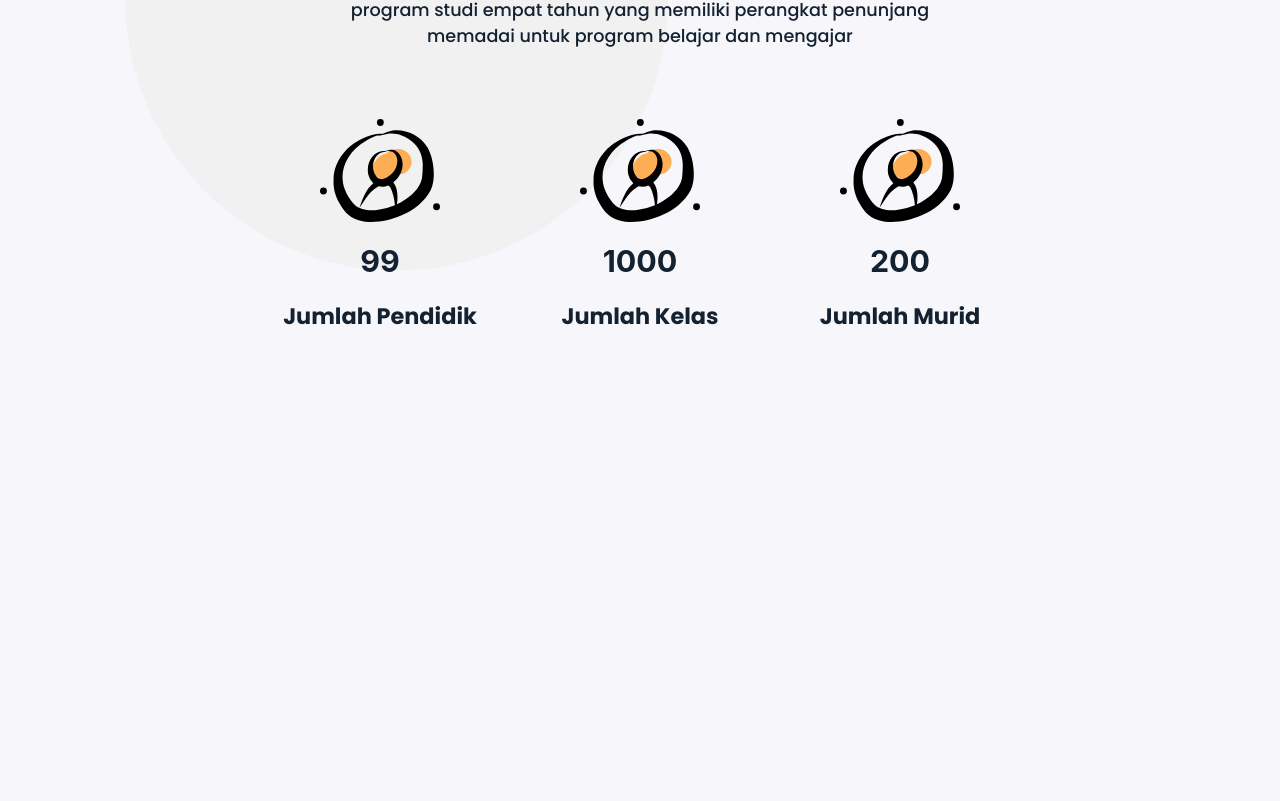
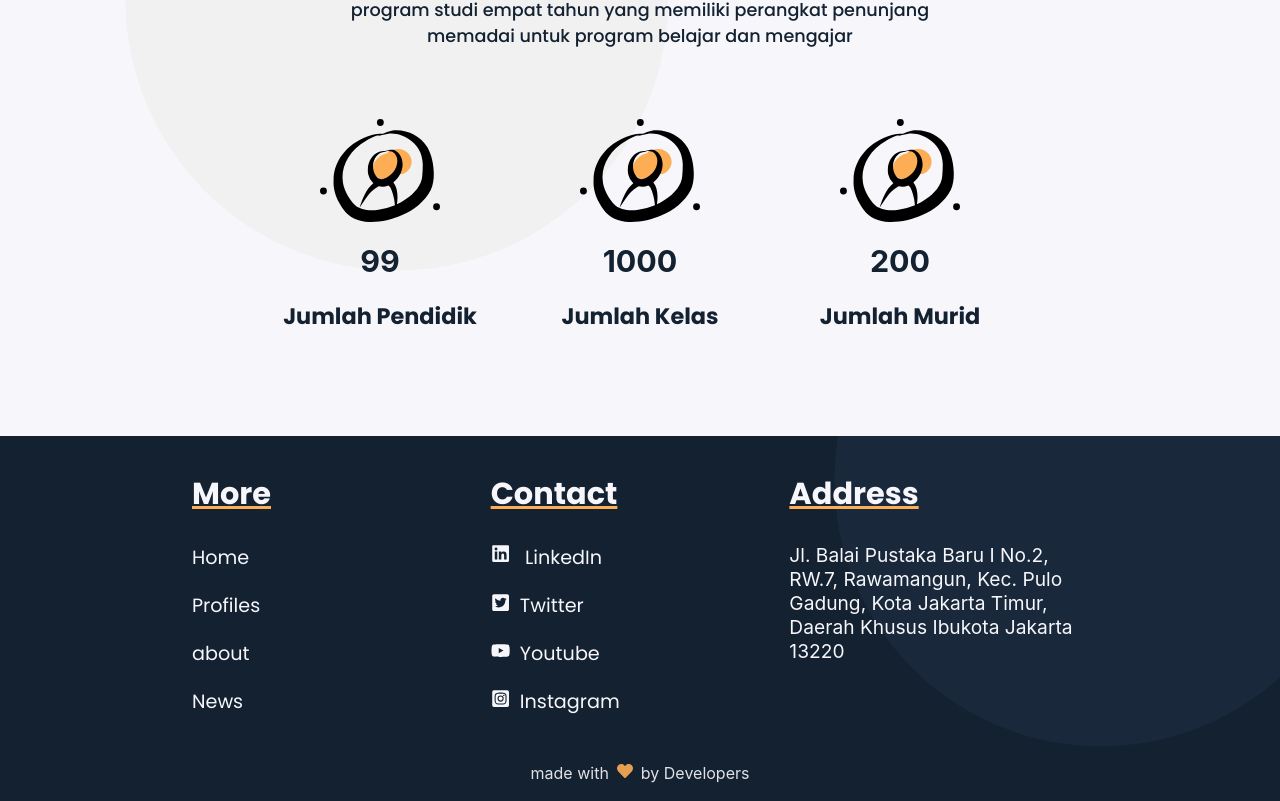
Before and after one commit to NAoHR/detailku-sija, a Next.js app: page / in a window 1280 px wide. Shown: the part 780-1581 px from the top of the page. Before the commit the page ends 1216 px from the top, so only its background shows below. Built offline with nearby package versions, Linux system fonts and the light colour scheme.

Commit message:
add footer component

```diff
--- /dev/null
+++ b/components/Footer.jsx
@@ -0,0 +1,122 @@
+import style from "../styles/components-css/Footer.module.css";
+import {
+    FaTwitterSquare, FaLinkedin, FaYoutube, FaInstagramSquare, FaHeart
+} from "react-icons/fa";
+import Link from "next/link";
+
+const Footer = () => {
+    return (
+        <>
+            <footer className={style.lovely_footer_wrapper}>
+                <div className={style.lovely_footer_ball}>
+                </div>
+                <div className={style.lovely_footer_content}>
+                    <div className={style.lovely_more_segment}>
+                        <h2 className={`${style.lovely_segment_title} ${style.lovely_center}`}>
+                            More
+                        </h2>
+                        <ul className={style.lovely_ul}>
+                            <li className={style.lovely_li}>
+                                <Link href="/">
+                                    <a>
+                                        <p className={style.lovely_socmed_title}>
+                                            Home
+                                        </p>
+                                    </a>
+                                </Link>
+                            </li>
+                            <li className={style.lovely_li}>
+                                <Link href="/profiles">
+                                    <a>
+                                        <p className={style.lovely_socmed_title}>
+                                            Profiles
+                                        </p>
+                                    </a>
+                                </Link>
+                            </li>
+                            <li className={style.lovely_li}>
+                                <Link href="/about">
+                                    <a>
+                                        <p className={style.lovely_socmed_title}>
+                                            about
+                                        </p>
+                                    </a>
+                                </Link>
+                            </li>
+                            <li className={style.lovely_li}>
+                                <Link href="/news">
+                                    <a>
+                                        <p className={style.lovely_socmed_title}>
+                                            News
+                                        </p>
+                                    </a>
+                                </Link>
+                            </li>
+                        </ul>
+                    </div>
+                    <div className={`${style.lovely_socmed_segment}`}>
+                        <h2 className={`${style.lovely_segment_title} ${style.lovely_center}`}>
+                            Contact
+                        </h2>
+                        <ul className={style.lovely_ul}>
+                            <li className={style.lovely_li}>
+                                <p className={style.lovely_socmed_title}>
+                                    <span className={style.lovely_span}>
+                                        <FaLinkedin />
+                                    </span> LinkedIn
+                                </p>
+                            </li>
+                            <li className={style.lovely_li}>
+                                <p className={style.lovely_socmed_title}>
+                                    <span className={style.lovely_span}>
+                                        <FaTwitterSquare />
+                                    </span>
+                                    Twitter
+                                </p>
+                            </li>
+                            <li className={style.lovely_li}>
+                                <p className={style.lovely_socmed_title}>
+                                    <span className={style.lovely_span}>
+                                        <FaYoutube />
+                                    </span>
+                                    Youtube
+                                </p>
+                            </li>
+                            <li className={style.lovely_li}>
+                                <p className={style.lovely_socmed_title}>
+                                    <span className={style.lovely_span}>
+                                        <FaInstagramSquare / >
+                                    </span>
+                                    Instagram
+                                </p>
+                            </li>
+                        </ul>
+                    </div>
+                    <div className={`${style.lovely_address_segment}`}>
+                        <h2 className={`${style.lovely_segment_title} ${style.lovely_center}`}>
+                            Address
+                        </h2>
+                        <p className={`${style.lovely_paragraph} ${style.lovely_center}`}>
+                        Jl. Balai Pustaka Baru I No.2, RW.7, Rawamangun, Kec. Pulo Gadung, Kota Jakarta Timur, Daerah Khusus Ibukota Jakarta 13220
+                        </p>
+                    </div>
+                </div>
+                <div className={style.lovely_made_with}>
+                    <p className={`${style.lovely_center} ${style.lovely_text}`}>
+                        made with
+                        <span style={{
+                            color : "var(--orange)",
+                            marginRight : "8px",
+                            marginLeft : "8px"
+                        }}>
+                            <FaHeart />
+                        </span>
+                        by Developers
+                    </p>
+                </div>
+            </footer>
+        </>
+    )
+}
+
+export default Footer;
--- a/containers/Main.jsx
+++ b/containers/Main.jsx
@@ -3,6 +3,7 @@ import Navbar from "../components/Navbar";
 import People_landing from "../components/People_landing";
 import Link from "next/link";
 import { useRef,useEffect } from "react";
+import Footer from "../components/Footer";
 
 const Main = () => {
     const flexedStatus = useRef(true);
@@ -24,6 +25,7 @@ const Main = () => {
     return (
         <>
             <Navbar />
+            <div className={style.lovely_all_wrapper}>
                 <div className={style.lovely_wrapper}>
                     <div className={style.lovely_divider}>
                         <div className={`${style.lovely_left} ${style.lovely_z_index}`}>
@@ -74,6 +76,8 @@ const Main = () => {
                 <div className={style.absolute_lovely_ball}>
 
                 </div>
+            </div>
+            <Footer />
         </>
     )
 }
--- a/pages/index.js
+++ b/pages/index.js
@@ -1,6 +1,5 @@
 import Main from "../containers/Main";
 // import Testing from "../containers/Testing";
-
 
 export default function Home() {
   return (
--- /dev/null
+++ b/styles/components-css/Footer.module.css
@@ -0,0 +1,139 @@
+.lovely_footer_wrapper{
+    width: 100%;
+    height: auto;
+    background: var(--black);
+    position: relative;
+}
+.lovely_footer_ball{
+    position: absolute;
+    width: 100%;
+    height: 100%;
+    background: var(--light-black);
+    clip-path: circle(28.3% at 86% 12%);
+}
+
+.lovely_footer_content{
+    position: relative;
+    z-index: 8;
+    width: 90%;
+    height: 95%;
+    /* background-color: green; */
+    margin: 0 auto;
+    display: flex;
+    justify-content: space-evenly;
+    align-items: flex-start;
+    flex-direction: column;
+}
+.lovely_segment_title{
+    font-size: 1.6em;
+    color: var(--white);
+    text-decoration: underline var(--orange);
+    font-family: 'Poppins', sans-serif;
+}
+.lovely_span{
+    display: none;
+}
+.lovely_ul{
+    list-style-type: none;
+    margin: 0px;
+    padding: 0px;
+}
+.lovely_li{
+    text-align: center;
+    color: var(--white);
+    font-size: 1.05em;
+    font-family: 'Poppins', sans-serif;
+}
+
+.lovely_center{
+    text-align: center;
+}
+.lovely_paragraph{
+    font-size: 1em;
+    color: var(--white);
+}
+.lovely_more_segment{
+    margin-top: 10px;
+    margin-bottom: 10px;
+    width: 100%;
+}
+.lovely_socmed_segment{
+    margin-top: 10px;
+    margin-bottom: 10px;
+    width: 100%;
+}
+.lovely_made_with{
+    background: var(--black);
+    color: var(--white);
+    width: 100%;
+    padding-top: 2px;
+    padding-bottom: 2px;
+}
+.lovely_text{
+    opacity: .9;
+}
+.lovely_address_segment{
+    margin-top: 10px;
+    margin-bottom: 20px;
+    width: 100%;
+}
+
+@media (min-width: 576px) {
+    .lovely_footer_content{
+        width: 90%;
+        flex-direction: row;
+        justify-content: center;
+        align-items: flex-start;
+    }
+    .lovely_li{
+        text-align: left;
+    }
+    .lovely_segment_title{
+        text-align: left;
+    }
+    .lovely_paragraph{
+        text-align: left;
+    }
+    .lovely_span{
+        display: inline-block;
+        margin-right: 10px;
+    }
+ }
+
+@media (min-width: 768px) {
+
+ }
+
+@media (min-width: 992px) {
+
+ }
+
+@media (min-width: 1200px) {
+    .lovely_footer_content{
+        width: 70%;
+    }
+    .lovely_li{
+        font-size: 1.2em;
+    }
+    .lovely_paragraph{
+        font-size: 1.2em;
+    }
+    .lovely_segment_title{
+        font-size: 1.9em;
+    }
+ }
+
+@media (min-width: 1400px) {
+    .lovely_footer_content{
+        width: 1200px;
+    }
+    .lovely_li{
+        font-size: 1.5em;
+    }
+    .lovely_paragraph{
+        font-size: 1.5em;
+    }
+    .lovely_segment_title{
+        font-size: 2.2em;
+    }
+ }
```
Lines whose indentation alone changed are shown as unchanged.
